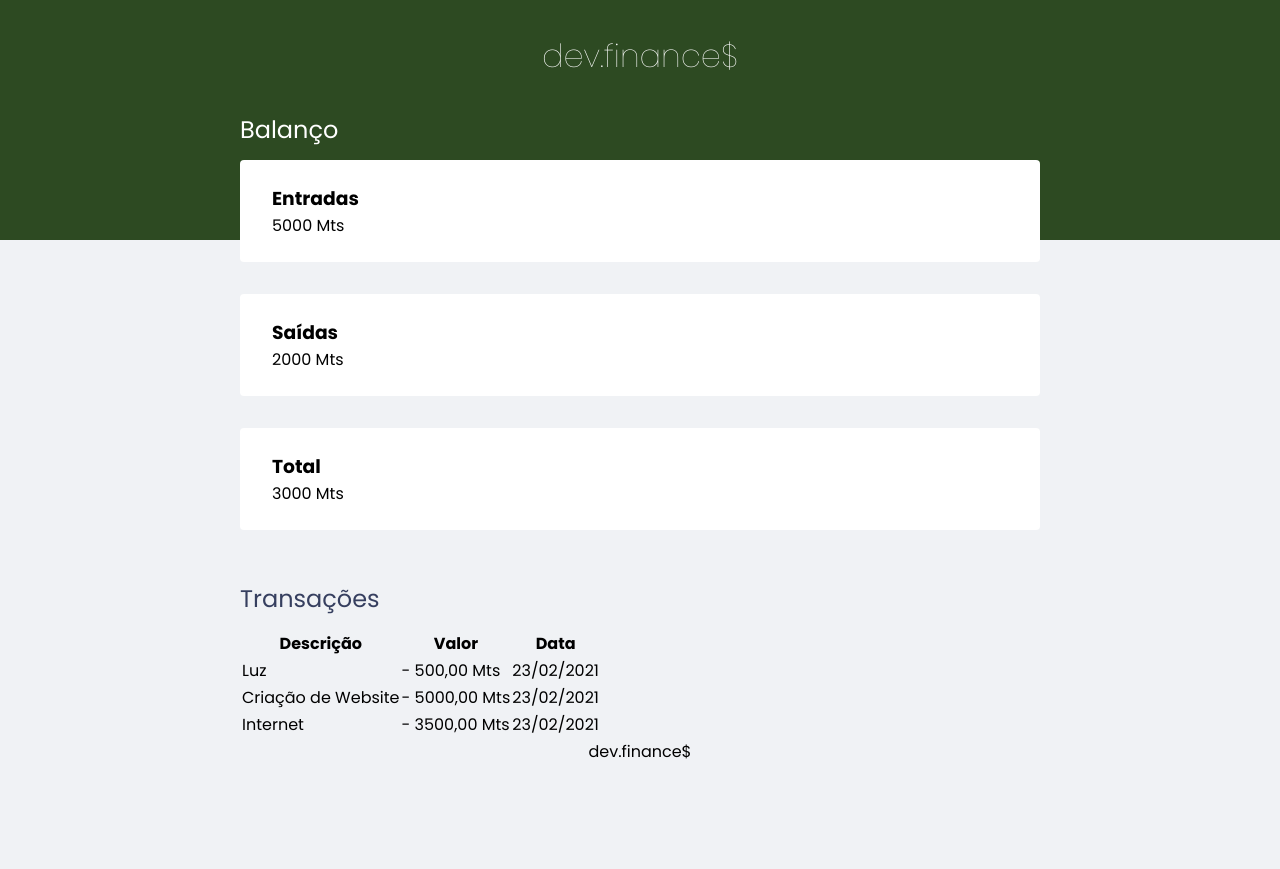
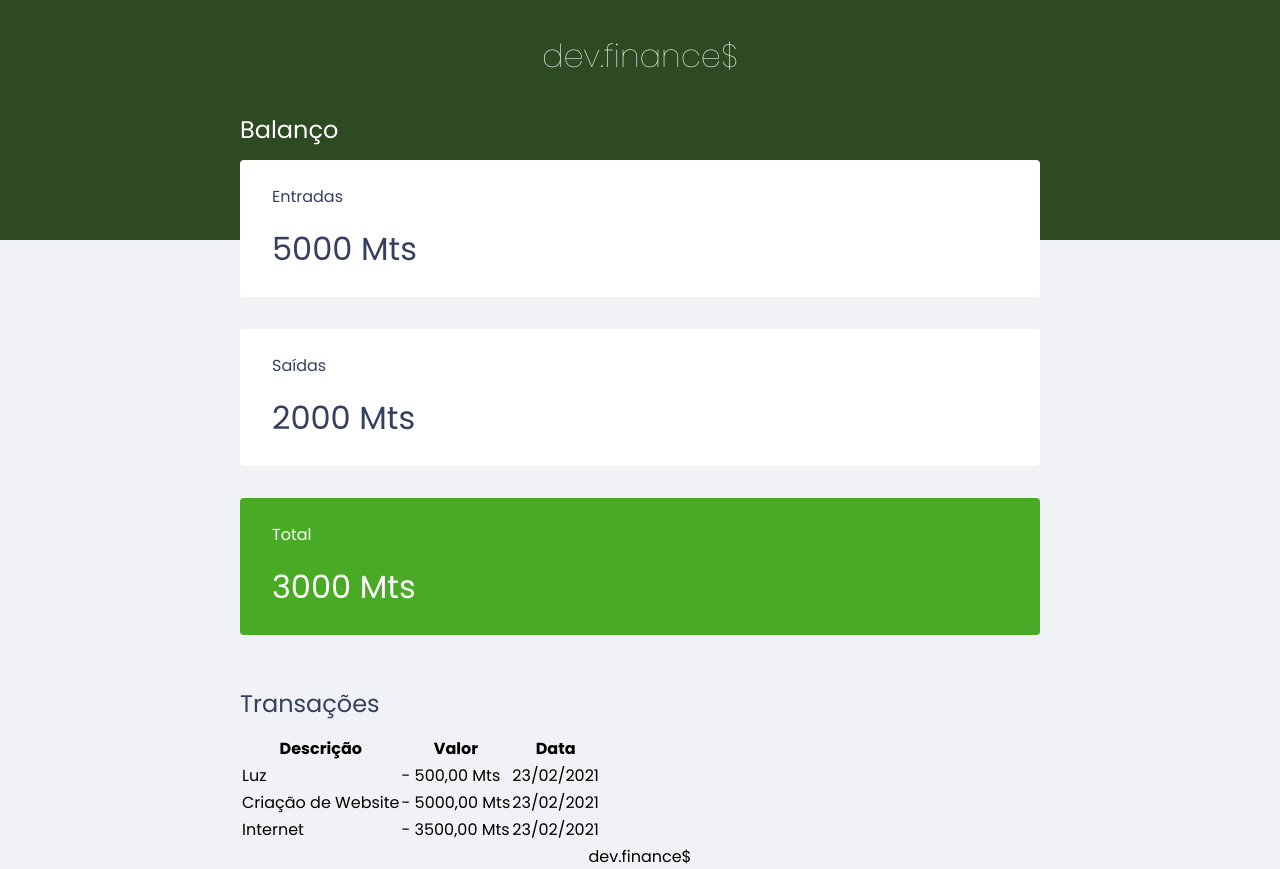
Before and after one commit to nmmuchate/Aprendizado, a plain HTML site: page dev.finance/index.html in a window 1280 px wide. Before the commit the page ends 800 px from the top, so only its background shows below. Drawn offline with Linux system fonts and the light colour scheme.

Commit message:
layout card de balanço

```diff
--- a/dev.finance/index.html
+++ b/dev.finance/index.html
@@ -27,7 +27,7 @@
                 <p>2000 Mts</p>
             </div>
 
-            <div class="card">
+            <div class="card total">
                 <h3>Total</h3>
                 <p>3000 Mts</p>
             </div>
--- a/dev.finance/styles.css
+++ b/dev.finance/styles.css
@@ -1,3 +1,8 @@
+/* Global ========================= */
+:root {
+  --dark-blue: #363f5f;
+}
+
 * {
   margin: 0;
   padding: 0;
@@ -18,7 +23,7 @@ body {
 h2 {
   margin-top: 3.2rem;
   margin-bottom: 0.8rem;
-  color: #363f5f;
+  color: var(--dark-blue);
 
   font-weight: normal;
 }
@@ -54,7 +59,24 @@ header {
 
   margin-bottom: 2rem;
 
-  color: ;
+  color: var(--dark-blue);
+}
+
+.card h3 {
+  font-weight: normal;
+  font-size: 1rem;
+}
+
+.card p {
+  font-size: 2rem;
+  line-height: 3rem;
+
+  margin-top: 1rem;
+}
+
+.card.total {
+  background: #49aa26;
+  color: #fff;
 }
 
 /* Footer ========================= */
```
